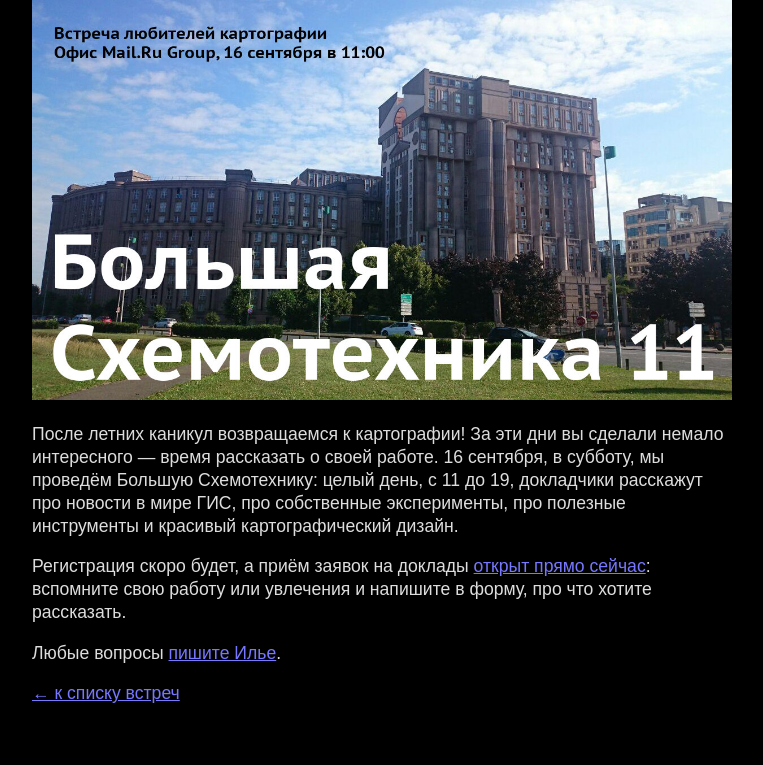
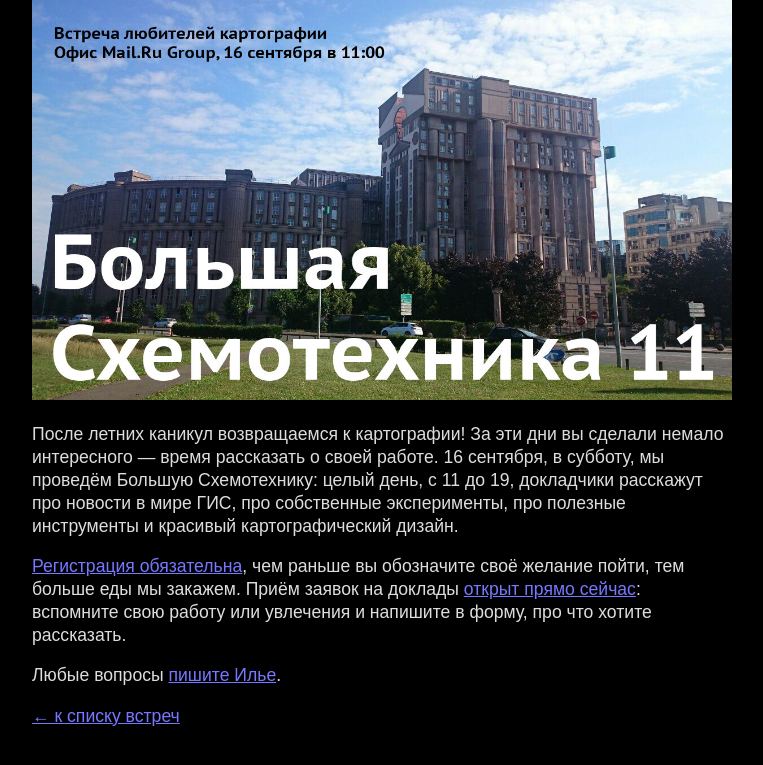
Before and after one commit to Zverik/schemotechnika, a Jekyll site: the page built from _posts/2017-07-23-schemo11.md, in a window 1280 px wide. Shown: the top 765 px of the page, without its empty margins (258-1021 px from the left). Built offline with Jekyll 4.4.1, drawn with Linux system fonts in a browser that asks for light colours.

Commit message:
Reg for Cx11

```diff
--- a/_posts/2017-07-23-schemo11.md
+++ b/_posts/2017-07-23-schemo11.md
@@ -9,7 +9,8 @@ image: schemo11-big.jpg
 докладчики расскажут про новости в мире ГИС, про собственные эксперименты, про полезные инструменты
 и красивый картографический дизайн.
 
-Регистрация скоро будет, а приём заявок на доклады
+[Регистрация обязательна](https://corp.mail.ru/ru/press/events/368/), чем раньше вы обозначите своё желание
+пойти, тем больше еды мы закажем. Приём заявок на доклады
 [открыт прямо сейчас](https://docs.google.com/forms/d/e/1FAIpQLSfULus84muEi3gsd4gi9vBl7lNK1KRziyw5KCXyrd3jFYR19A/viewform?usp=sf_link):
 вспомните свою работу или увлечения и напишите в форму, про что хотите рассказать.
 
```
